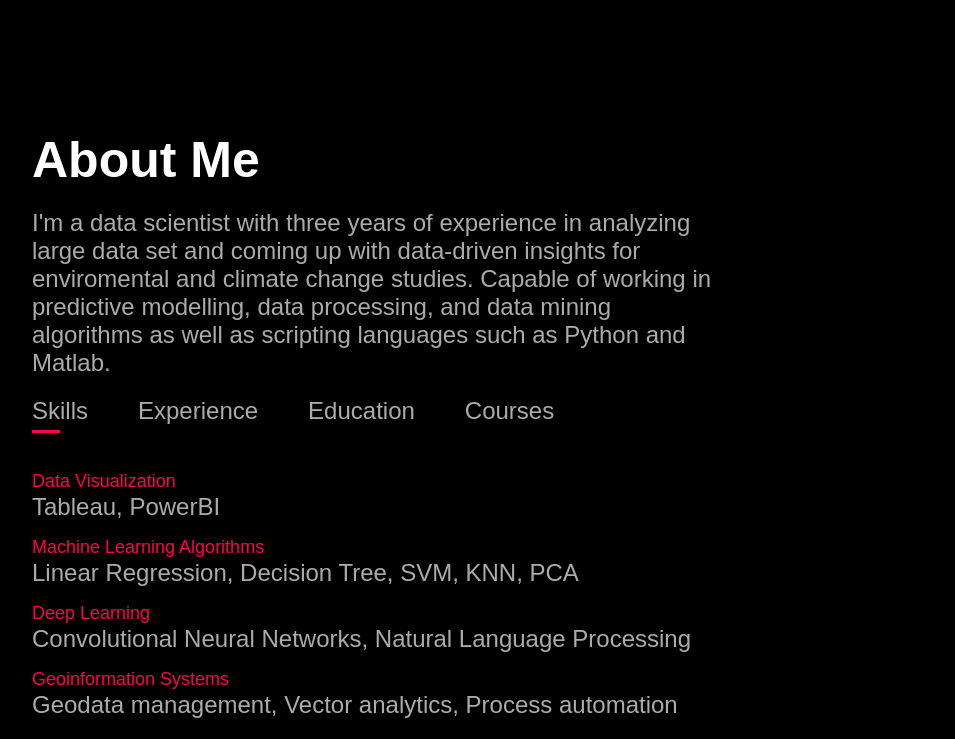
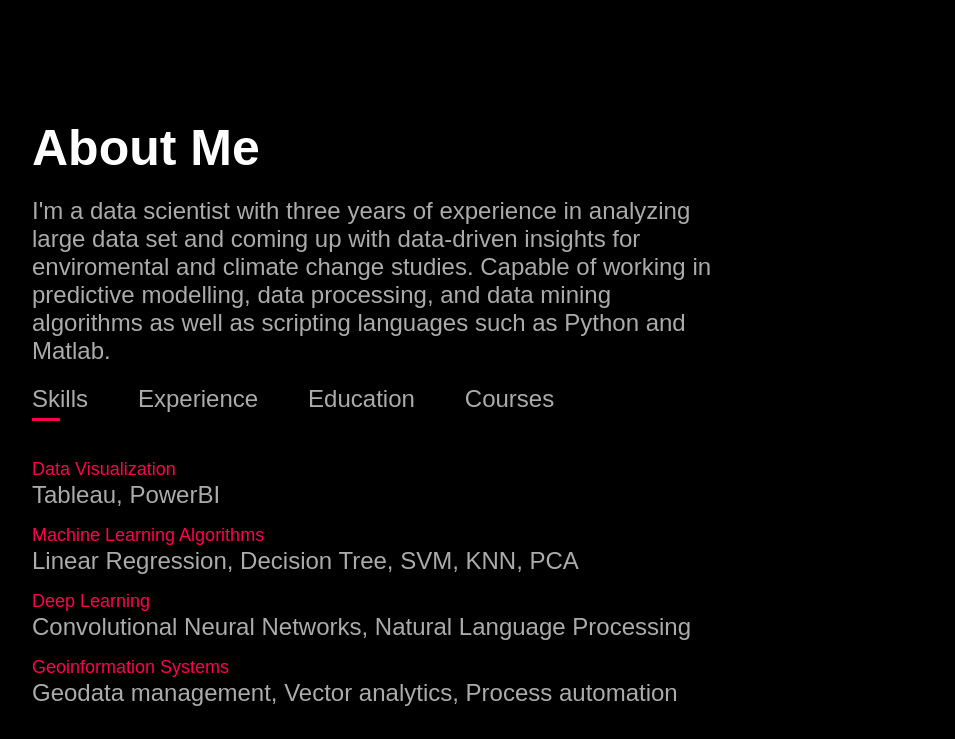
Before and after one commit to ohisar/olcay_hisar, a plain HTML site: page olcay_hisar_web/index.html in a window 1280 px wide. Shown: the part 581-1320 px from the top of the page, without its empty margins (32-987 px from the left). Drawn offline with Linux system fonts and the light colour scheme.

Commit message:
Update style.css

```diff
--- a/olcay_hisar_web/style.css
+++ b/olcay_hisar_web/style.css
@@ -110,7 +110,7 @@ nav ul li a:hover:after{
 
 #about {
     margin-top: 0px;
-    padding: 50px 0;
+    padding: 3% 0;
     color: #ababab;
 }
 .row{
```
